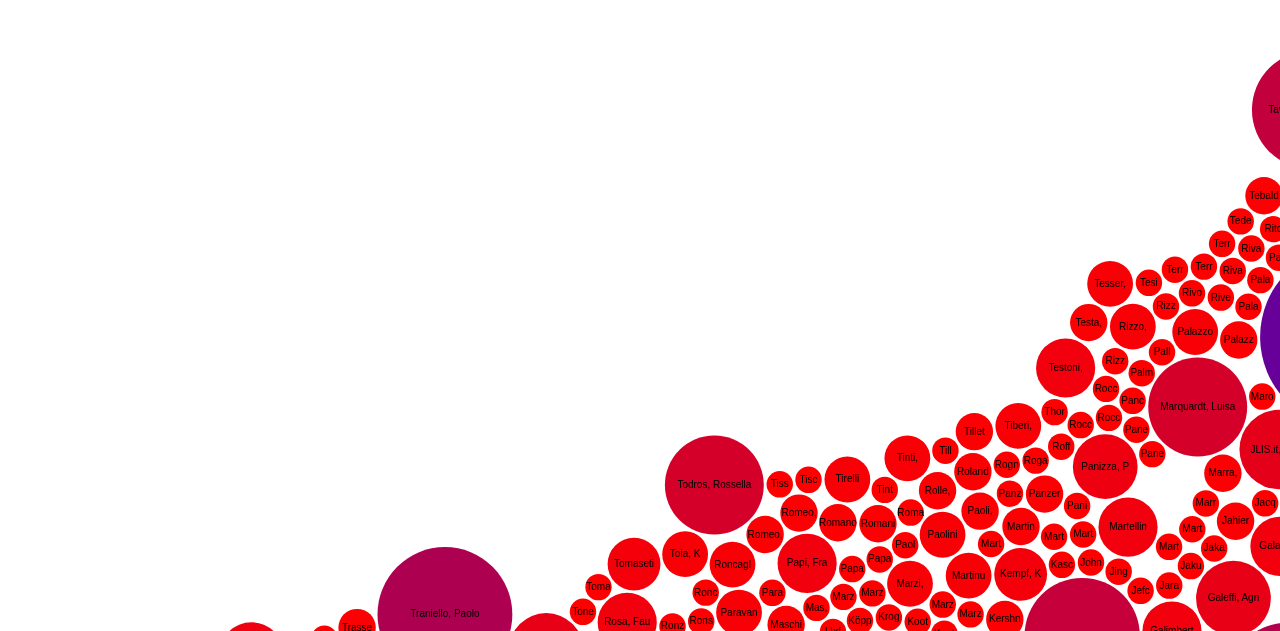
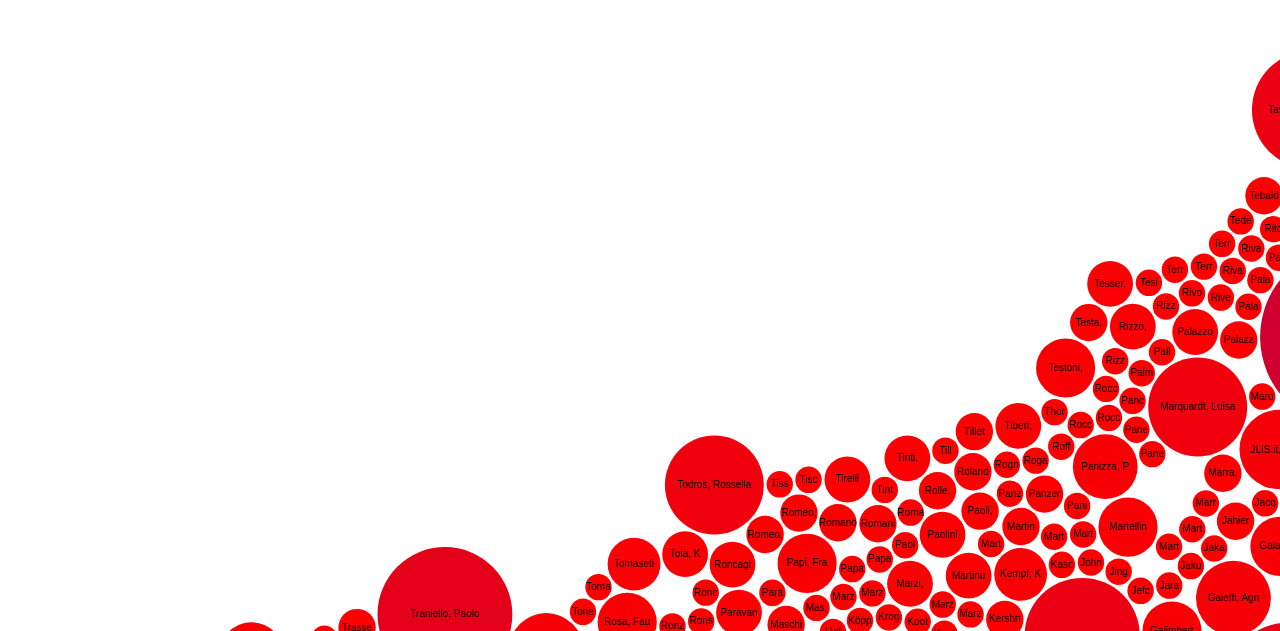
Before and after one commit to Aubreymcfato/playground, a plain HTML site: page autoribiblio.html in a window 1280 px wide. Shown: the part 169-800 px from the top of the page. Drawn offline with nearby package versions, Linux system fonts and the light colour scheme.

Commit message:
Update autoribiblio.html

```diff
--- a/autoribiblio.html
+++ b/autoribiblio.html
@@ -15,7 +15,7 @@ var diameter = 2960,
     format = d3.format(",d"),
     color = d3.scale
               .linear()
-              .domain([1, 80]) //definisci il range su cui colorare, togli questa riga se vuoi farlo da 0 a valore max
+              .domain([0, 255]) //definisci il range su cui colorare, togli questa riga se vuoi farlo da 0 a valore max
               .range(['red','blue']);
               //.range(['#f7fbff','#08306b']);
 
```
